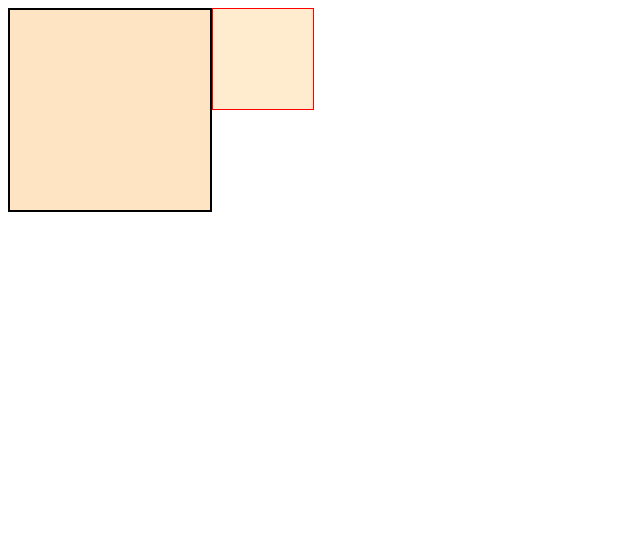
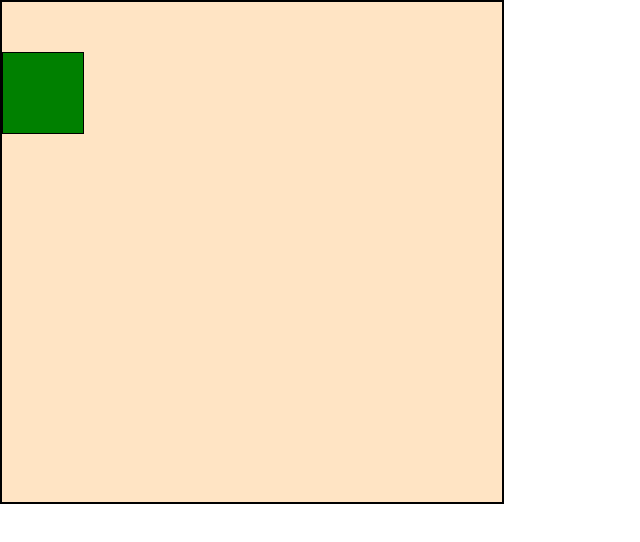
Before and after one commit to freshcodeAlice/fd-js-dom, a plain HTML site: page index.html in a window 1280 px wide. Shown: the whole page, without its empty margins (0-640 px from the left). Drawn offline with Linux system fonts and the light colour scheme.

Commit message:
Game task

```diff
--- a/index.html
+++ b/index.html
@@ -10,8 +10,10 @@
 </head>
 <body>
 
-    <div class="field"></div>
-    <section id="coodinats"></section>
+    <div class="field">
+        <div id="box"></div>
+    </div>
+
 
     <script src='./index.js'></script>
 </body>
--- a/index.js
+++ b/index.js
@@ -1,15 +1,28 @@
 /*
-Зробити дів розмірами 200 на 200, кольором фона і бордером
-Поряд з ним зробити невеликий елемент з бордером, де відображати координати натиснення всередині діва.
+Маленький квадратик #box всередині великого діва .field
+За натиснення на .field перемістити квадратик туди, куди було натиснуто.
 
+Remaster:
+Зелений #box має переміщатись рандомним чином, ми маємо курсором його наздоганяти.
+Зробити поряд з полем секцію-каунтер.
 
+За натиснення на поле, якщо курсор бувв межах зеленого box, збільшити рахунок на 1.
+Якщо "промазав", то зменшити рахунок на 1.
+
+в будь-якому разі перемістити box на нові координати
 
 */
 
+
 const div = document.querySelector('.field');
 
-div.addEventListener('click', (event) => {
-    console.log(event.clientX, event.clientY);
-    const section = document.querySelector('#coodinats');
-    section.innerText = `X: ${event.clientX} \n Y: ${event.clientY}`;
-})
+div.addEventListener('click', clickHandler, true);
+
+function clickHandler(event) {
+    event.stopPropagation();
+    if(event.currentTarget === event.target) {
+        const box = event.target.children.box;
+        box.style.left = `${event.clientX - (box.offsetWidth / 2)}px`;
+        box.style.top = `${event.clientY - (box.offsetHeight / 2)}px`;
+    }
+}
--- a/style.css
+++ b/style.css
@@ -1,12 +1,13 @@
 body {
-    display: flex;
+   margin: 0;
 }
 
 .field {
-    width: 200px;
-    height: 200px;
+    width: 500px;
+    height: 500px;
     background-color: bisque;
     border: 2px solid black;
+    position: relative;
 }
 
 #coodinats {
@@ -15,3 +16,13 @@ body {
     width: 100px;
     height: 100px;
 }
+
+#box {
+    width: 80px;
+    height: 80px;
+    background-color: green;
+    border: 1px solid black;
+    position: absolute;
+    top: 50px;
+    transition: all 0.5s ease;
+}
```
